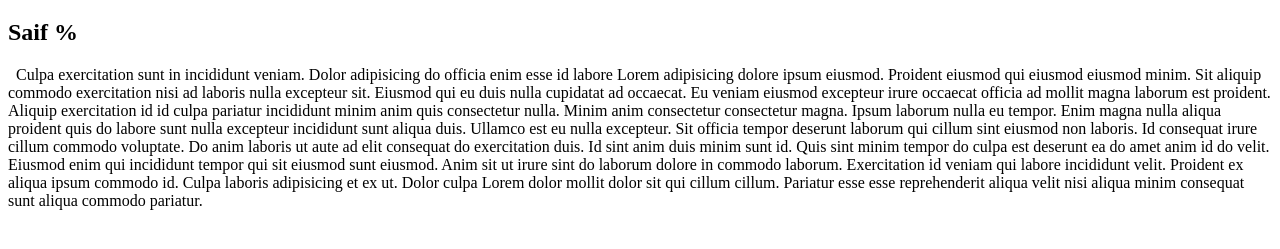
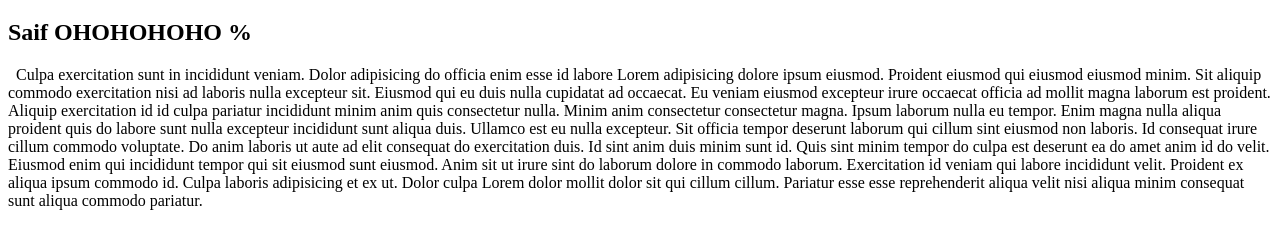
Before and after one commit to saifenadi/web, a plain HTML site: page index.html in a window 1280 px wide. Shown: the part 61-310 px from the top of the page. Drawn offline with Linux system fonts and the light colour scheme.

Commit message:
OHOHOHOHO

```diff
--- a/index.html
+++ b/index.html
@@ -7,7 +7,7 @@
 </head>
 <body>
     <h1>Hola mundo</h1>
-    <h2>Saif 	&#37; </h2>
+    <h2>Saif OHOHOHOHO	&#37; </h2>
     <P> &nbsp; Culpa exercitation sunt in incididunt veniam. Dolor adipisicing do officia enim esse id labore Lorem adipisicing dolore ipsum eiusmod. Proident eiusmod qui eiusmod eiusmod minim. Sit aliquip commodo exercitation nisi ad laboris nulla excepteur sit. Eiusmod qui eu duis nulla cupidatat ad occaecat.
 
 Eu veniam eiusmod excepteur irure occaecat officia ad mollit magna laborum est proident. Aliquip exercitation id id culpa pariatur incididunt minim anim quis consectetur nulla. Minim anim consectetur consectetur magna. Ipsum laborum nulla eu tempor. Enim magna nulla aliqua proident quis do labore sunt nulla excepteur incididunt sunt aliqua duis. Ullamco est eu nulla excepteur.
```
